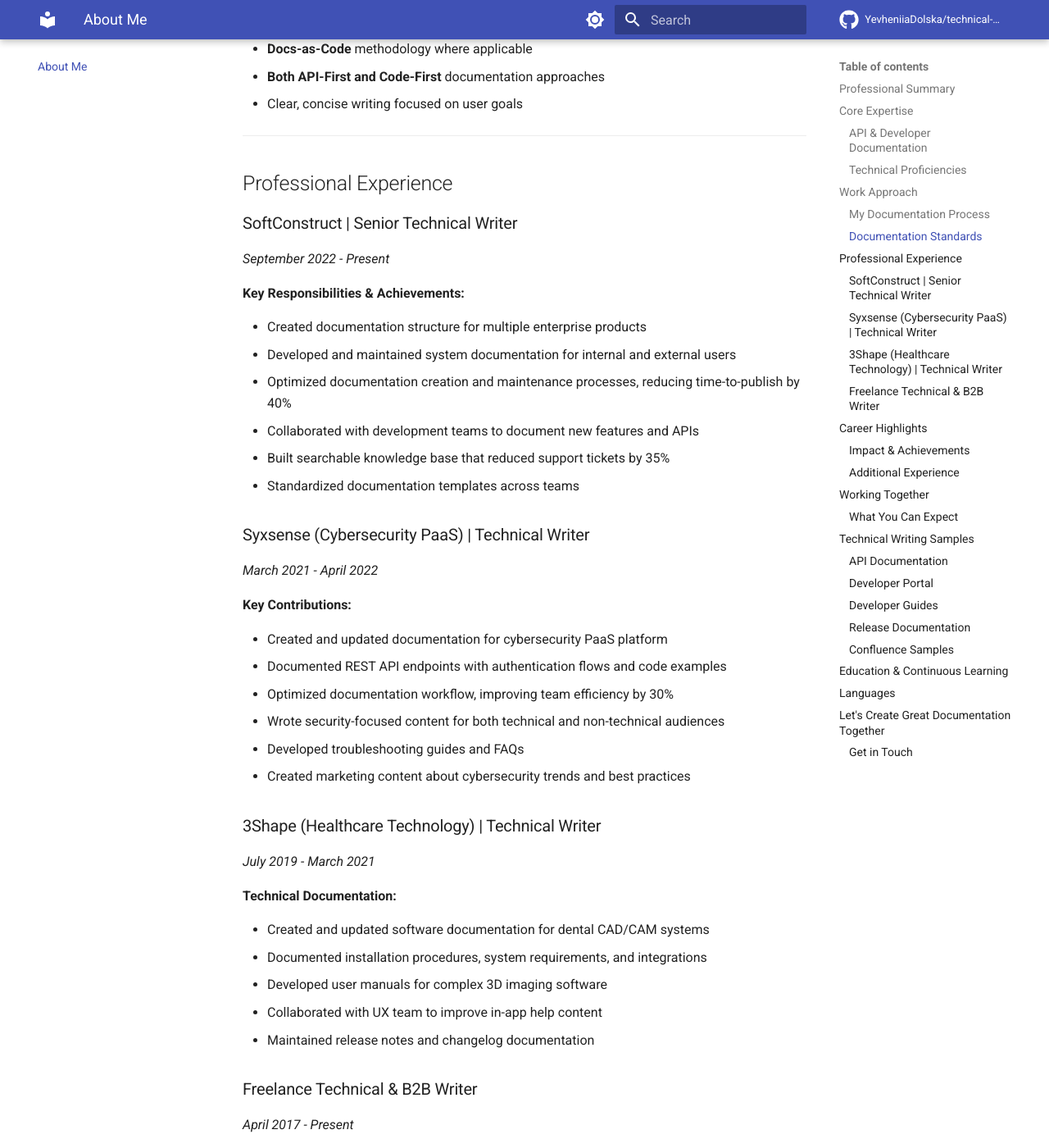
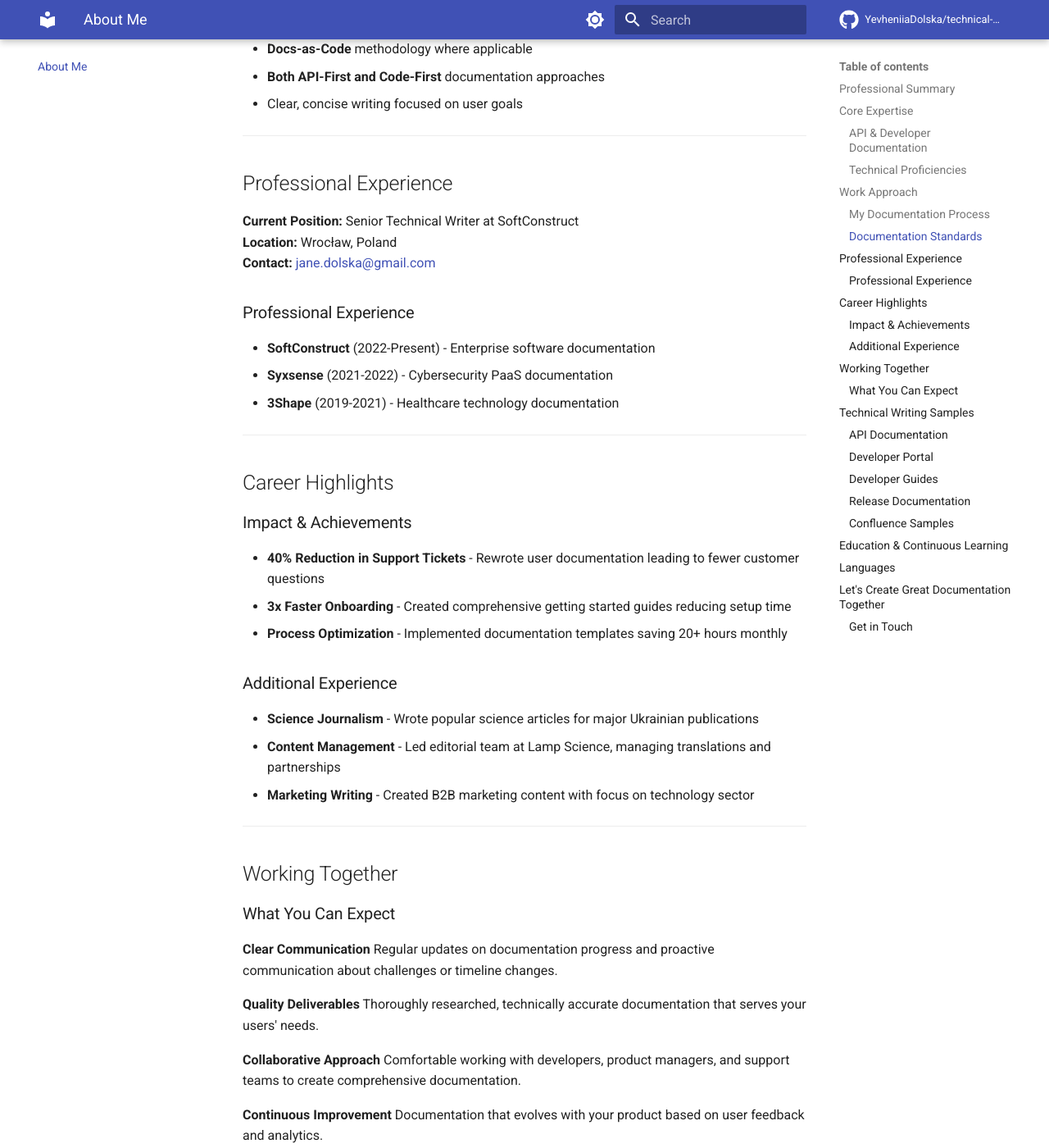
Before and after one commit to YevheniiaDolska/technical-writing-portfolio, an MkDocs documentation site: the page built from docs/CV.md, in a window 1280 px wide and 1400 px high, scrolled down 3153 px. Shown: the whole window at 82% size. Built offline with MkDocs 1.6.1 and Material for MkDocs 9.7.7, drawn with Linux system fonts in a browser that asks for light colours; comment, search, counter and statistics services are not loaded; some of the changed text lies outside the part shown.

Commit message:
Small fix

```diff
--- a/docs/CV.md
+++ b/docs/CV.md
@@ -106,50 +106,15 @@ I follow industry best practices:
 
 ## Professional Experience
 
-### SoftConstruct | Senior Technical Writer
-*September 2022 - Present*
+**Current Position:** Senior Technical Writer at SoftConstruct
+**Location:** Wrocław, Poland
+**Contact:** [jane.dolska@gmail.com](mailto:jane.dolska@gmail.com)
 
-**Key Responsibilities & Achievements:**
+### Professional Experience
 
-- Created documentation structure for multiple enterprise products
-- Developed and maintained system documentation for internal and external users
-- Optimized documentation creation and maintenance processes, reducing time-to-publish by 40%
-- Collaborated with development teams to document new features and APIs
-- Built searchable knowledge base that reduced support tickets by 35%
-- Standardized documentation templates across teams
-
-### Syxsense (Cybersecurity PaaS) | Technical Writer
-*March 2021 - April 2022*
-
-**Key Contributions:**
-
-- Created and updated documentation for cybersecurity PaaS platform
-- Documented REST API endpoints with authentication flows and code examples
-- Optimized documentation workflow, improving team efficiency by 30%
-- Wrote security-focused content for both technical and non-technical audiences
-- Developed troubleshooting guides and FAQs
-- Created marketing content about cybersecurity trends and best practices
-
-### 3Shape (Healthcare Technology) | Technical Writer
-*July 2019 - March 2021*
-
-**Technical Documentation:**
-
-- Created and updated software documentation for dental CAD/CAM systems
-- Documented installation procedures, system requirements, and integrations
-- Developed user manuals for complex 3D imaging software
-- Collaborated with UX team to improve in-app help content
-- Maintained release notes and changelog documentation
-
-### Freelance Technical & B2B Writer
-*April 2017 - Present*
-
-**Diverse Projects:**
-
-- Technical documentation for various B2B companies
-- API documentation and developer guides
-- Content marketing strategies for technology companies
-- SEO-optimized technical content in English, Russian, and Ukrainian
+- **SoftConstruct** (2022-Present) - Enterprise software documentation
+- **Syxsense** (2021-2022) - Cybersecurity PaaS documentation
+- **3Shape** (2019-2021) - Healthcare technology documentation
 
 ---
 
```
Also changed, not shown: other parts of docs/CV.md (+1 -0 lines), docs/index.md (+0 -28 lines).
